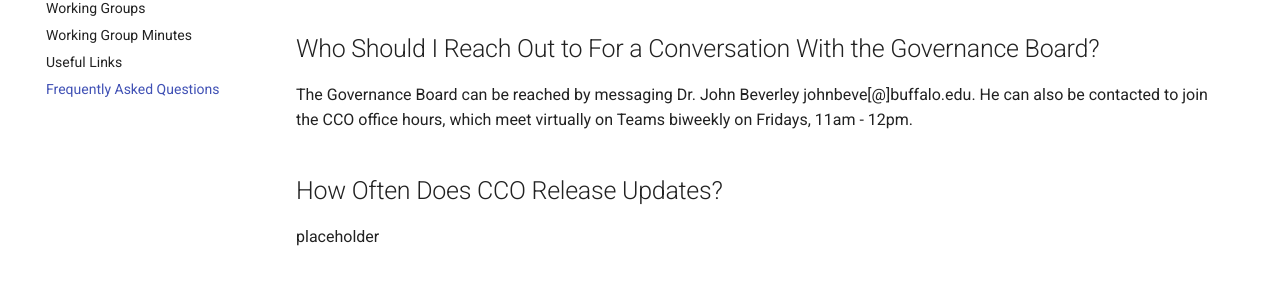
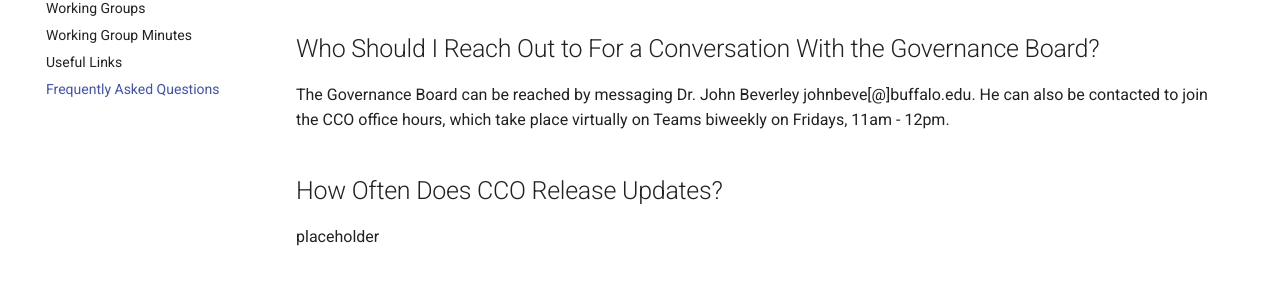
Before and after one commit to CommonCoreOntology/cco-webpage, an MkDocs documentation site: the page built from docs/faq.md, in a window 1280 px wide and 900 px high, scrolled down 1254 px. Shown: the part 175-469 px from the top of the window. Built offline with MkDocs 1.6.1 and Material for MkDocs 9.7.7, drawn with Linux system fonts in a browser that asks for light colours; comment, search, counter and statistics services are not loaded.

Commit message:
Update faq.md

```diff
--- a/docs/faq.md
+++ b/docs/faq.md
@@ -23,7 +23,7 @@
   <h2>Why is CCO so Popular?</h2>
     <p>There are many reasons that CCO is so widely used. One is that it has been built as an expansion of Basic Formal Ontology, the most widely used top-level ontology. CCO has also been built by professional ontologists who have carefully crafted its terms and definitions. Since it was developed by CUBRC, Inc., with close collaboration with the US Department of Defense and Intelligence Communities, it has already been tested for usability in real-world scenarios. CCO is also continuously updated to address issues stakeholders point out with it. </p>
   <h2>Who Should I Reach Out to For a Conversation With the Governance Board?</h2>
-    <p>The Governance Board can be reached by messaging Dr. John Beverley johnbeve[@]buffalo.edu. He can also be contacted to join the CCO office hours, which meet virtually on Teams biweekly on Fridays, 11am - 12pm.</p>
+    <p>The Governance Board can be reached by messaging Dr. John Beverley johnbeve[@]buffalo.edu. He can also be contacted to join the CCO office hours, which take place virtually on Teams biweekly on Fridays, 11am - 12pm.</p>
   <h2>How Often Does CCO Release Updates?</h2>
     <p>placeholder</p>
   <h2>Is CCO a Standard?</h2>
```
